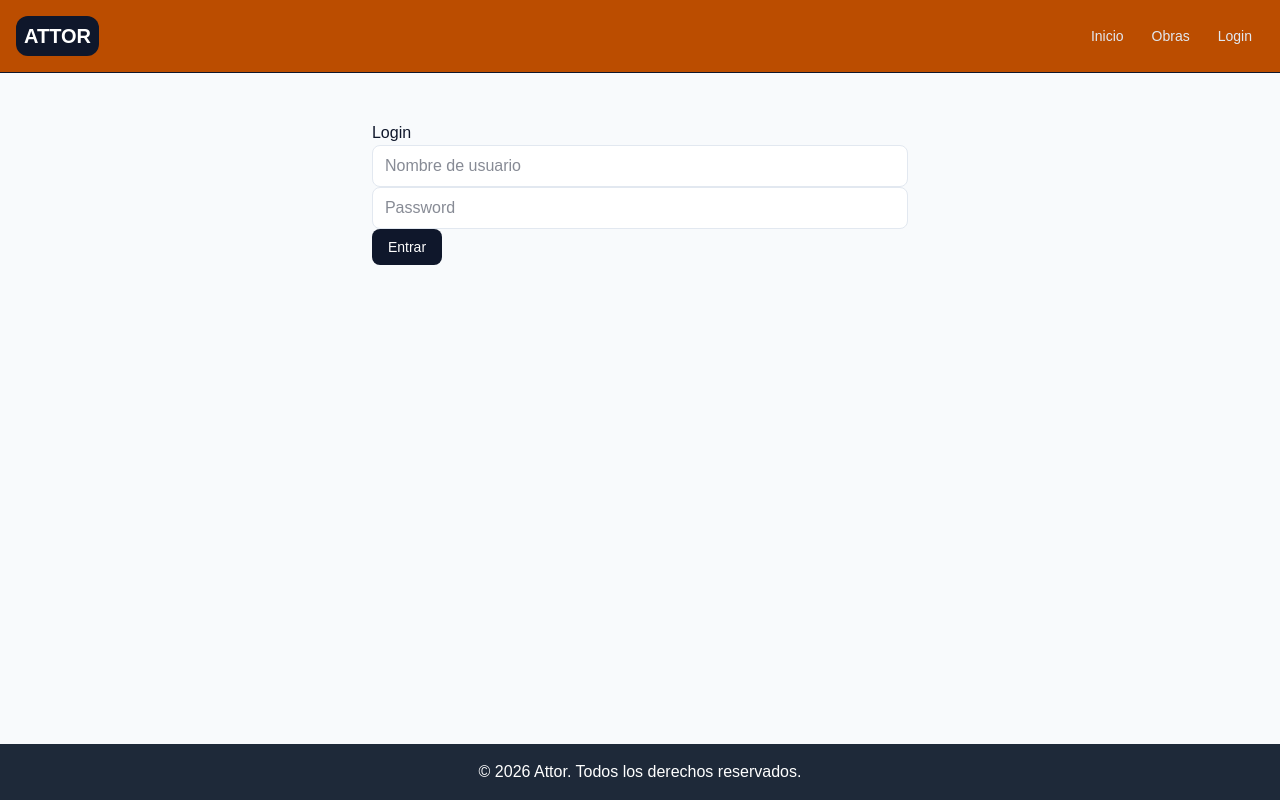
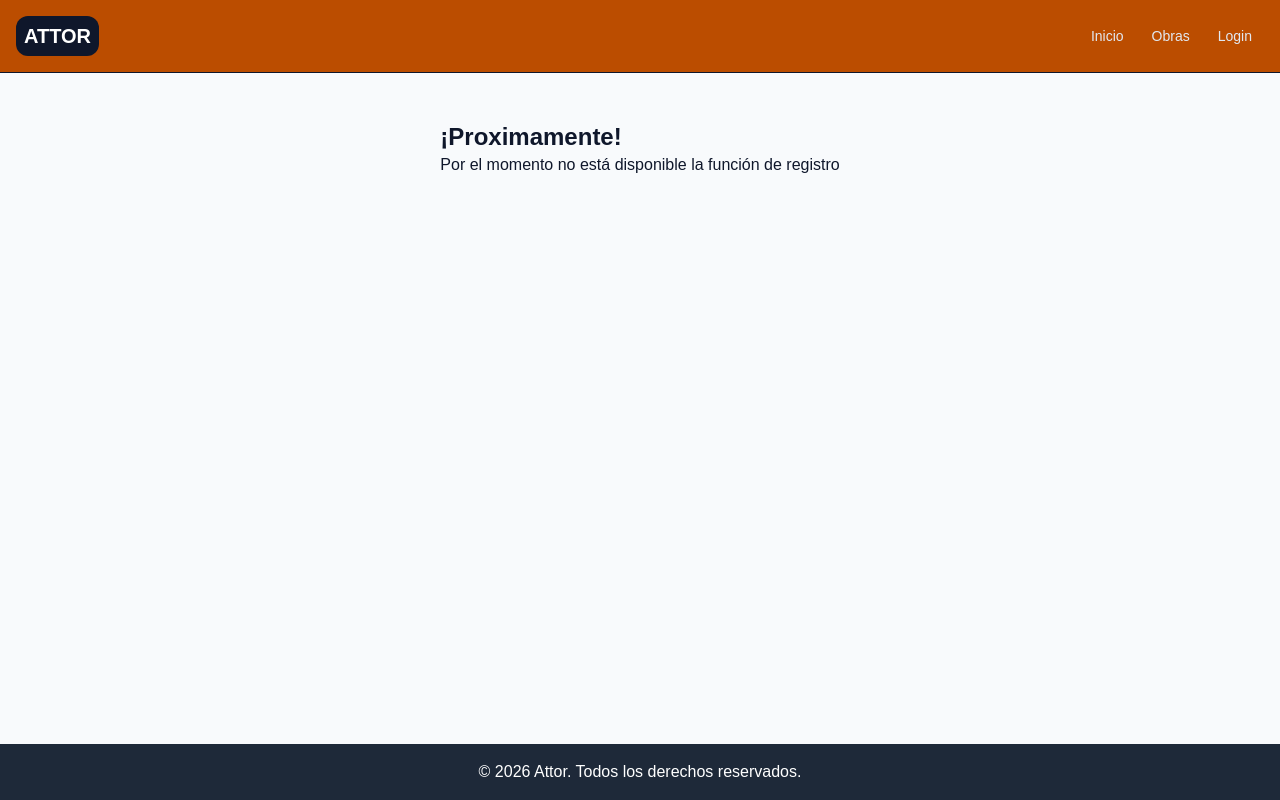
Before and after one commit to JoFloresGutierrez06/Front-Proyecto-Final, a Next.js app: page /registro in a window 1280 px wide. Built offline with nearby package versions, Linux system fonts and the light colour scheme; no server answers.

Commit message:
pagina de registro

```diff
--- a/src/app/registro/page.js
+++ b/src/app/registro/page.js
@@ -1,4 +1,13 @@
-'use client';
+export default function RegistroPage() {
+    return (
+        <main className="p-4">
+            <h1 className="text-2xl font-bold">¡Proximamente!</h1>
+            <p> Por el momento no está disponible la función de registro</p>
+        </main>
+    )
+}
+
+/* 'use client';
 import { useState, useEffect } from 'react';
 import { useRouter } from 'next/navigation';
 import { API } from '@/config';
@@ -75,4 +84,4 @@
         </div>
         </main>
     );
-}
+} */
```
